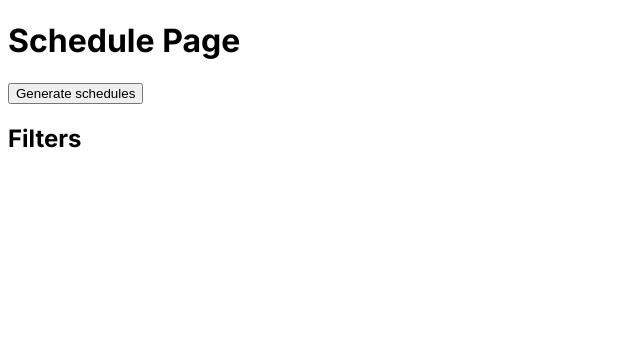
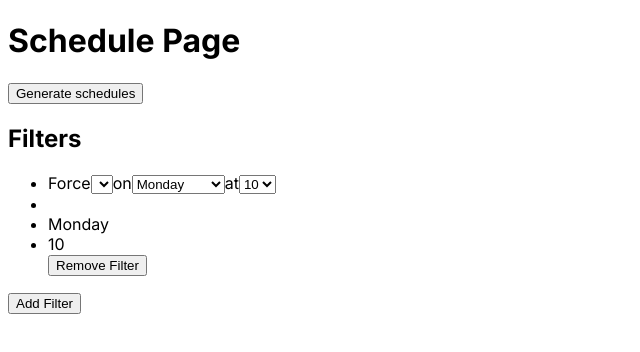
Before and after one commit to BlckHawker/Mentor-Schedule-Maker, a Next.js app: page /schedule in a window 1280 px wide. Shown: the top 352 px of the page, without its empty margins (0-640 px from the left). Built offline with nearby package versions, Linux system fonts and the light colour scheme.

Commit message:
Add basic functionality for filter creation/modification

```diff
--- /dev/null
+++ b/src/app/interface/Filter.ts
@@ -0,0 +1,7 @@
+interface Filter {
+    selectedName: string,
+    selectedDay: string,
+    selectedTime: string;
+}
+
+export type { Filter }
--- /dev/null
+++ b/src/components/Filter.tsx
@@ -0,0 +1,74 @@
+"use client";
+import { MentorInterface } from "@/app/interface/Mentor";
+import { useState, useEffect } from "react";
+
+interface Props {
+    mentors: MentorInterface[];
+    onFilterChange?: (filterData: { selectedMentor: string, selectedDay: string, selectedTime: string }) => void;
+}
+
+const Filter = ({ mentors, onFilterChange }: Props) => {
+    const [isLoading, setIsLoading] = useState(false);
+    const [selectedMentor, setSelectedMentor] = useState("");
+    const [selectedDay, setSelectedDay] = useState("Monday");
+    const [selectedTime, setSelectedTime] = useState("10");
+
+    useEffect(() => {
+        async function fetchData() {
+            setIsLoading(true);
+            if (mentors.length !== 0) {
+                setSelectedMentor(mentors[0].name);
+            }
+            setIsLoading(false);
+        }
+        fetchData();
+    }, [mentors]);
+
+    useEffect(() => {
+        if (onFilterChange) {
+            onFilterChange({ selectedMentor, selectedDay, selectedTime });
+        }
+    }, [selectedMentor, selectedDay, selectedTime]);
+
+    if (isLoading) {
+        return <div>Loading...</div>;
+    }
+
+    return (
+        <div>
+            <li>
+                Force
+                <select value={selectedMentor} onChange={(e) => setSelectedMentor(e.target.value)}>
+                    {mentors.map(mentor => (
+                        <option key={mentor.name} value={mentor.name}>
+                            {mentor.name}
+                        </option>
+                    ))}
+                </select>
+                on
+                <select value={selectedDay} onChange={(e) => setSelectedDay(e.target.value)}>
+                    {["Monday", "Tuesday", "Wednesday", "Thursday", "Friday"].map(day => (
+                        <option key={day} value={day}>
+                            {day}
+                        </option>
+                    ))}
+                </select>
+                at
+                <select value={selectedTime} onChange={(e) => setSelectedTime(e.target.value)}>
+                    {["10", "11", "12", "1", "2", "3", "4", "5"].map(time => (
+                        <option key={time} value={time}>
+                            {time}
+                        </option>
+                    ))}
+                </select>
+            </li>
+            <li>{selectedMentor}</li>
+            <li>{selectedDay}</li>
+            <li>{selectedTime}</li>
+        </div>
+
+
+    );
+}
+
+export default Filter;
--- a/src/components/ViewSchedule.tsx
+++ b/src/components/ViewSchedule.tsx
@@ -4,6 +4,7 @@ import { MentorInterface } from "@/app/interface/Mentor";
 import { Day } from "@/app/interface/Day"
 import { useState, useEffect } from "react";
 import IndividualSchedule from "./IndividualSchedule";
+import Filter from "./Filter";
 
 const ViewSchedule = () => {
     const maxShifts = 4;
@@ -22,6 +23,8 @@ const ViewSchedule = () => {
     const [isLoading, setIsLoading] = useState(false);
     const [savedMentors, setSavedMentors] = useState<MentorInterface[]>();
     const [possibleSchedules, setPossibleSchedules] = useState<Schedule[]>();
+    const [filters, setFilters] = useState<number[]>([0]); // Start with one filter
+    const [filterStates, setFilterStates] = useState<{ [key: number]: { selectedMentor: string, selectedDay: string, selectedTime: string } }>({});
     useEffect(() => {
         async function fetchData() {
             setIsLoading(true);
@@ -44,14 +47,47 @@ const ViewSchedule = () => {
             <button onClick={() => generateSchedules()}>Generate schedules</button>
             {possibleSchedules?.filter((_, ix) => ix === 0).map(schedule => <IndividualSchedule {...schedule}></IndividualSchedule>)}
             <h2>Filters</h2>
+            {filters.map((filterIndex) => (
+                <ul>
+                    <Filter key={filterIndex}
+                        mentors={savedMentors ?? []}
+                        onFilterChange={(filterData) => handleFilterChange(filterIndex, filterData)}
+                    />
+                <button onClick={() => removeFilter(filterIndex)}>Remove Filter</button>
+                </ul>
+
+            ))}
+            <button onClick={() => addFilter()}>Add Filter</button>
         </div>
     );
+
+    function handleFilterChange(index: number, filterData: { selectedMentor: string, selectedDay: string, selectedTime: string }) {
+        console.log(filterData);
+        setFilterStates(prevStates => ({
+            ...prevStates,
+            [index]: filterData
+        }));
+    };
+
+    function addFilter() {
+        setFilters([...filters, filters.length]);
+    };
+
+    function removeFilter(index: number) {
+        setFilters(filters.filter((_, i) => i !== index));
+    };
 
     function generateSchedules() {
         if (savedMentors === undefined) {
             console.log("There was an error");
             return;
         }
+
+        //verify filters
+        console.log(filterStates);
+        return;
+
+
 
         const startTime = new Date().getTime();
 
@@ -91,7 +127,6 @@ const ViewSchedule = () => {
             if (exceedHourLimit(mondayNames)) {
                 continue;
             }
-            //assuming there is only one mentor per shift, verify that nobody is working more than 4 shifts
             for (const tuesdayShift of tuesdayPossibilities) {
                 const tuesdayNames = Object.values(tuesdayShift).flatMap(arr => arr) as unknown as string[];
                 if (exceedHourLimit(mondayNames.concat(tuesdayNames))) {
@@ -121,73 +156,11 @@ const ViewSchedule = () => {
                                 "Friday": fridayShift
                             };
                             schedules.push(schedule);
-                            if (schedules.length >= 100) {
-                                break;
-                            }
-                        }
-
-                        if (schedules.length >= 100) {
-                            break;
                         }
                     }
-
-                    if (schedules.length >= 100) {
-                        break;
-                    }
-                }
-
-                if (schedules.length >= 100) {
-                    break;
                 }
             }
-
-            if (schedules.length >= 100) {
-                break;
-            }
         }
-
-        // for (const mondayShift of mondayPossibilities) {
-        //     const mondayNames = Object.values(mondayShift).flatMap(arr => arr) as unknown as string[];
-        //     if (exceedHourLimit(mondayNames)) {
-        //         continue;
-        //     }
-        //     //assuming there is only one mentor per shift, verify that nobody is working more than 4 shifts
-        //     for (const tuesdayShift of tuesdayPossibilities) {
-        //         const tuesdayNames = Object.values(tuesdayShift).flatMap(arr => arr) as unknown as string[];
-        //         if (exceedHourLimit(mondayNames.concat(tuesdayNames))) {
-        //             continue;
-        //         }
-        //         for (const wednesdayShift of wednesdayPossibilities) {
-        //             const wednesdayNames = Object.values(wednesdayShift).flatMap(arr => arr) as unknown as string[];
-        //             if (exceedHourLimit(mondayNames.concat(tuesdayNames).concat(wednesdayNames))) {
-        //                 continue;
-        //             }
-
-        //             for (const thursdayShift of thursdayPossibilities) {
-        //                 const thursdayNames = Object.values(thursdayShift).flatMap(arr => arr) as unknown as string[];
-        //                 if (exceedHourLimit(mondayNames.concat(tuesdayNames).concat(wednesdayNames).concat(thursdayNames))) {
-        //                     continue;
-        //                 }
-
-        //                 for (const fridayShift of fridayPossibilities) {
-        //                     const fridayNames = Object.values(fridayShift).flatMap(arr => arr) as unknown as string[];
-        //                     if (exceedHourLimit(mondayNames.concat(tuesdayNames).concat(wednesdayNames).concat(thursdayNames).concat(fridayNames))) {
-        //                         continue;
-        //                     }
-
-        //                     const schedule = {
-        //                         "Monday": mondayShift,
-        //                         "Tuesday": tuesdayShift,
-        //                         "Wednesday": wednesdayShift,
-        //                         "Thursday": thursdayShift,
-        //                         "Friday": fridayShift
-        //                     };
-        //                     schedules.push(schedule);
-        //                 }
-        //             }
-        //         }
-        //     }
-        // }
 
         const elapsedSeconds = Math.floor((new Date().getTime() - startTime) / 1000);
         const hours = Math.floor(elapsedSeconds / 3600);
```
